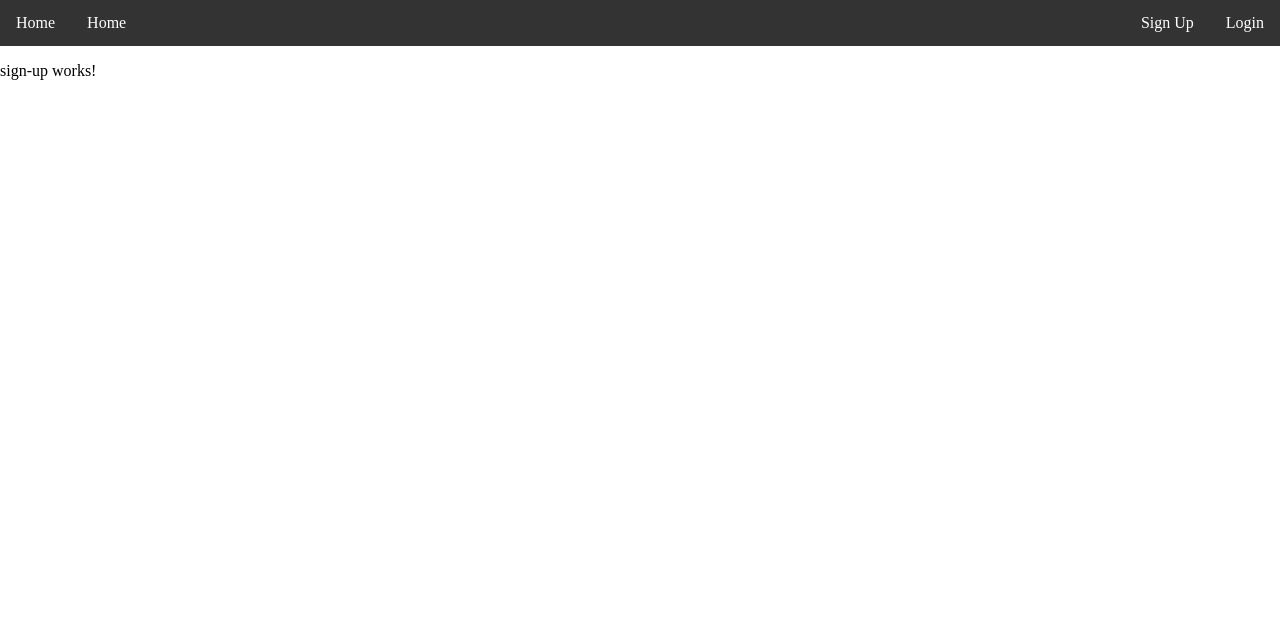
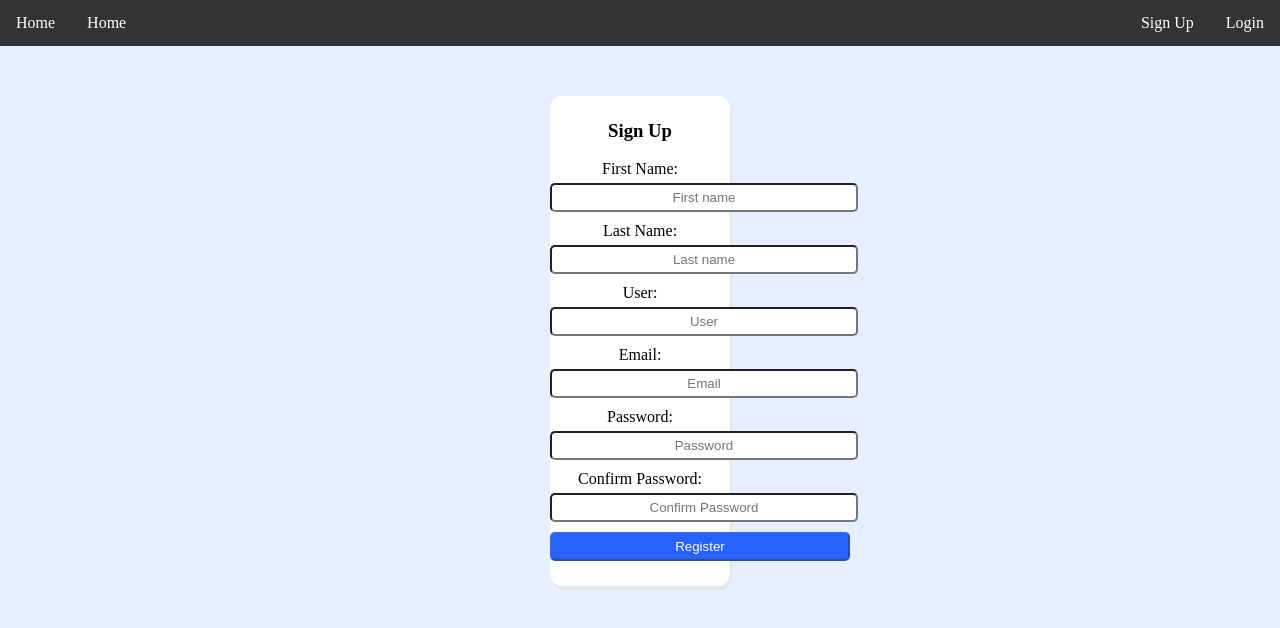
Before and after one commit to icryeverytime/Redes, an Angular app: page /signup in a window 1280 px wide. Shown: the top 628 px of the page. Built offline with nearby package versions, Linux system fonts and the light colour scheme.

Commit message:
Registro

```diff
--- a/package.json
+++ b/package.json
@@ -18,7 +18,11 @@
     "@angular/platform-browser": "~12.0.2",
     "@angular/platform-browser-dynamic": "~12.0.2",
     "@angular/router": "~12.0.2",
+    "cors": "^2.8.5",
+    "express": "^4.17.1",
+    "mysql": "^2.18.1",
     "rxjs": "~6.6.0",
+    "sweetalert2": "^11.3.0",
     "tslib": "^2.1.0",
     "zone.js": "~0.11.4"
   },
--- a/src/app/sign-up/sign-up.component.css
+++ b/src/app/sign-up/sign-up.component.css
@@ -0,0 +1,45 @@
+form{
+    text-align: center;
+    margin-left: 550px;
+    margin-right: 550px;
+    margin-top: 50px;
+    padding-top: 5px;
+    padding-bottom: 15px;
+    background-color: white;
+    border-radius: 12px;
+    box-shadow: 2px 4px #E6E6E3;
+}
+label{
+    display: block;
+    margin-bottom: 5px;
+}
+input{
+    text-align: center;
+    margin-bottom: 10px;
+    width: 300px;
+    padding-top: 5px;
+    padding-bottom: 5px;
+    border-radius: 5px;
+}
+.alert{
+    color: red;
+    font-size: 14px;
+}
+input.ng-touched.ng-invalid{
+    border: 2px solid red;
+}
+input:hover{
+    transition: 2s;
+    border:2px solid #4DC3FF;
+}
+body{
+    margin-top: 0px;
+    padding: 0px;
+}
+input[type=submit]
+{
+    color: white;
+    background-color: #2662FF;
+    padding-top: 5px;
+    padding-bottom: 5px;
+}
--- a/src/app/sign-up/sign-up.component.html
+++ b/src/app/sign-up/sign-up.component.html
@@ -1 +1,55 @@
-<p>sign-up works!</p>
+<div id="background">
+
+  <form [formGroup]="profileForm" #userPost="ngForm" (ngSubmit)="onSubmit(userPost.value,userPost)">
+    <h3>Sign Up</h3>
+    <label for="fname">First Name:</label>
+    <div *ngIf="fname?.errors?.required && fname?.touched" class="alert">
+        <div>* First Name is required</div>
+    </div>
+    <input type="text" id="fname" placeholder="First name" formControlName="fname" ngModel>
+    <label for="lname">Last Name:</label>
+    <div *ngIf="lname?.errors?.required && lname?.touched" class="alert">
+        <div>* Last Name is required</div>
+    </div>
+    <input type="text" id="lname" placeholder="Last name" formControlName="lname" ngModel>
+    <label for="user">User:</label>
+    <div *ngIf="user?.invalid && user?.touched" class="alert">
+        <div *ngIf="user?.errors?.required">
+            * User is required
+        </div>
+        <div *ngIf="user?.errors?.incorrect">
+            * User already exists
+        </div>
+    </div>
+    <input type="text" id="user" placeholder="User" formControlName="user" ngModel>
+    <label for="email">Email:</label>
+    <div *ngIf="email?.invalid && email?.touched" class="alert">
+        <div *ngIf="email?.errors?.required">
+            * Email is required
+        </div>
+        <div *ngIf="email?.errors?.email">
+            * Enter a valid email
+        </div>
+        <div *ngIf="email?.errors?.incorrect">
+            * Email already exists
+        </div>
+    </div>
+    <input type="email" id="email" placeholder="Email" formControlName="email" ngModel>
+    <label for="password">Password:</label>
+    <div *ngIf="password?.invalid && password?.touched" class="alert">
+        <div *ngIf="password?.errors?.required">
+            * Password is required
+        </div>
+        <div *ngIf="password?.errors?.minlength">
+            *  Password must be 8 characters long
+        </div>
+    </div>
+    <input type="password" id="password" placeholder="Password" formControlName="password" ngModel>
+    <label for="confirmar">Confirm Password:</label>
+    <div *ngIf="spassword?.errors?.passwordcompare && spassword?.touched" class="alert">
+        <div>* Passwords don't matchup</div>
+    </div>
+    <input type="password" id="spassword" placeholder="Confirm Password" formControlName="spassword" ngModel>
+    <br><input type="submit" value="Register" [disabled]="profileForm.invalid">
+</form>
+</div>
--- a/src/app/sign-up/sign-up.component.ts
+++ b/src/app/sign-up/sign-up.component.ts
@@ -1,5 +1,21 @@
 import { Component, OnInit } from '@angular/core';
-
+import {FormGroup,FormControl, Validators, AbstractControl,ValidationErrors} from '@angular/forms';
+import Swal from 'sweetalert2';
+import { Router } from '@angular/router';
+import { HttpClient } from '@angular/common/http';
+function validatePass(control:AbstractControl):ValidationErrors | null{
+  if(control)
+  {
+    if(control.get('password')?.value!=null && control.get('spassword')?.value!=null)
+    {
+      if(control.get('password')?.value!=control.get('spassword')?.value)
+      {
+        control.get('spassword')?.setErrors({passwordcompare:true});
+      }
+    }
+  }
+  return null;
+}
 @Component({
   selector: 'app-sign-up',
   templateUrl: './sign-up.component.html',
@@ -7,9 +23,55 @@ import { Component, OnInit } from '@angular/core';
 })
 export class SignUpComponent implements OnInit {
 
-  constructor() { }
+  url='http://25.83.103.75:5000/registro'
+  public data:any=[]
+  public json:any=[]
+
+  constructor(private router: Router,private http: HttpClient) { }
 
   ngOnInit(): void {
   }
+  profileForm=new FormGroup({
+    fname: new FormControl('',[Validators.required]),
+    lname: new FormControl('',[Validators.required]),
+    user: new FormControl('',[Validators.required]),
+    email: new FormControl('',[Validators.required,Validators.email]),
+    password: new FormControl('',[Validators.required,Validators.minLength(8)]),
+    spassword: new FormControl('',[Validators.required])
+  },validatePass)
 
+  get email(){return this.profileForm.get('email')}
+  get fname(){return this.profileForm.get('fname')}
+  get lname(){return this.profileForm.get('lname')}
+  get user(){return this.profileForm.get('user')}
+  get password(){return this.profileForm.get('password')}
+  get spassword(){return this.profileForm.get('spassword')}
+  onSubmit(data:any,formData: any){
+    console.log(data)
+    this.http.post(this.url,data,{responseType: 'text'}).subscribe((result)=>{
+      console.log("result:",result);
+      if(result=="user")
+      {
+        formData.form.controls['user'].setErrors({'incorrect': true});
+      }
+      else if(result=="email")
+      {
+        formData.form.controls['email'].setErrors({'incorrect': true});
+      }
+      else{
+        console.log("yes");
+        Swal.fire({
+          title: 'Account created succesfully',
+          text: 'Last step is to verify your email. We have sent a verification link to the email',
+          icon: 'success',
+          confirmButtonText: 'Done'
+        }).then(function()
+        {
+          window.location.href = "http://localhost:4200/login";
+        });
+      }
+    });
+    return null;
+
+  }
 }
--- a/src/index.html
+++ b/src/index.html
@@ -5,6 +5,7 @@
   <title>Redes</title>
   <base href="/">
   <meta name="viewport" content="width=device-width, initial-scale=1">
+  <script src="https://cdn.jsdelivr.net/npm/sweetalert2@9"></script>
   <link rel="icon" type="image/x-icon" href="favicon.ico">
 </head>
 <body>
--- a/src/styles.css
+++ b/src/styles.css
@@ -2,4 +2,6 @@
 body{
     margin: 0;
     padding: 0;
+    background-color: #E6EEFF;
+
 }
```
Also changed, not shown: node-api/app.js (added, +69 -0 lines), src/app/app.module.ts (+11 -3 lines), src/app/app.component.css (line endings or trailing spaces), 1 other file (tests, documents, lock files or other folders).
